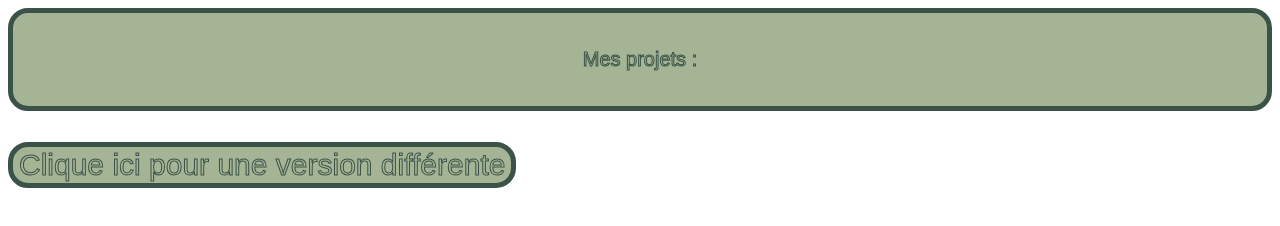
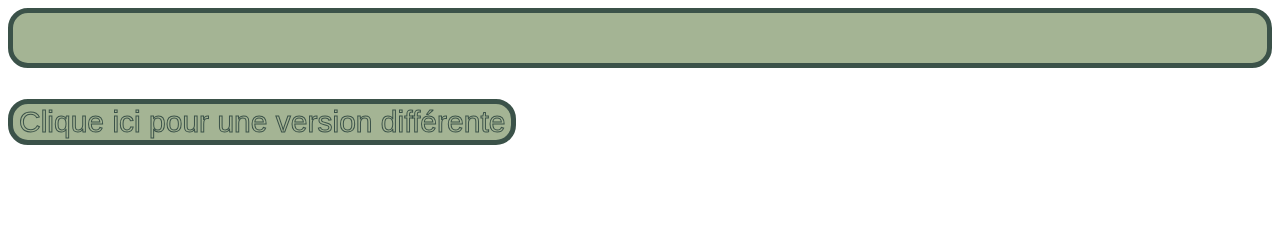
Before and after one commit to NicoHerobrine/NicoHerobrine.github.io, a plain HTML site: page page2.html in a window 1280 px wide. Drawn offline with Linux system fonts and the light colour scheme; a web font is replaced by a local one.

Commit message:
Update page2.html

```diff
--- a/page2.html
+++ b/page2.html
@@ -13,7 +13,7 @@
         <footer>
             <div>
                 <h></h>
-                <p>Mes projets :</p>
+                <p></p>
             </div>
         </footer>
 
```
